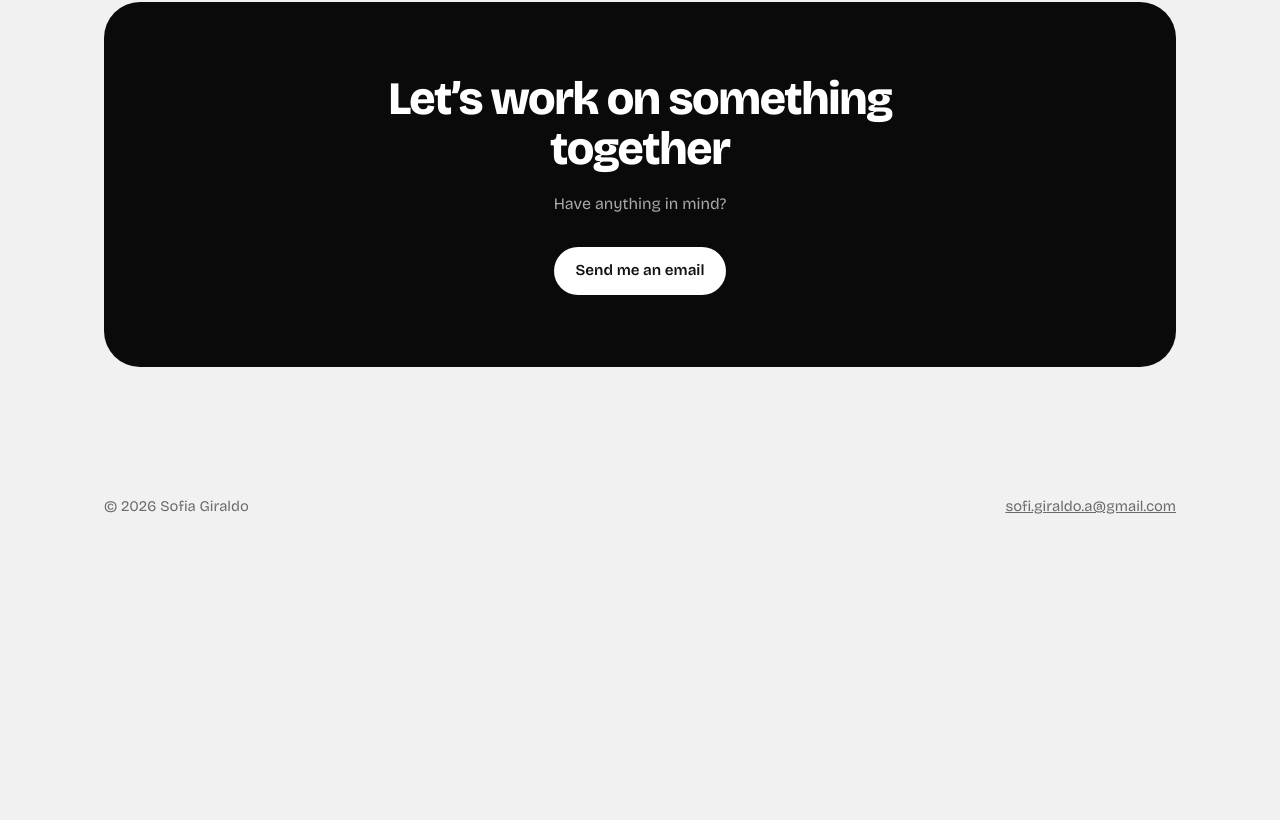
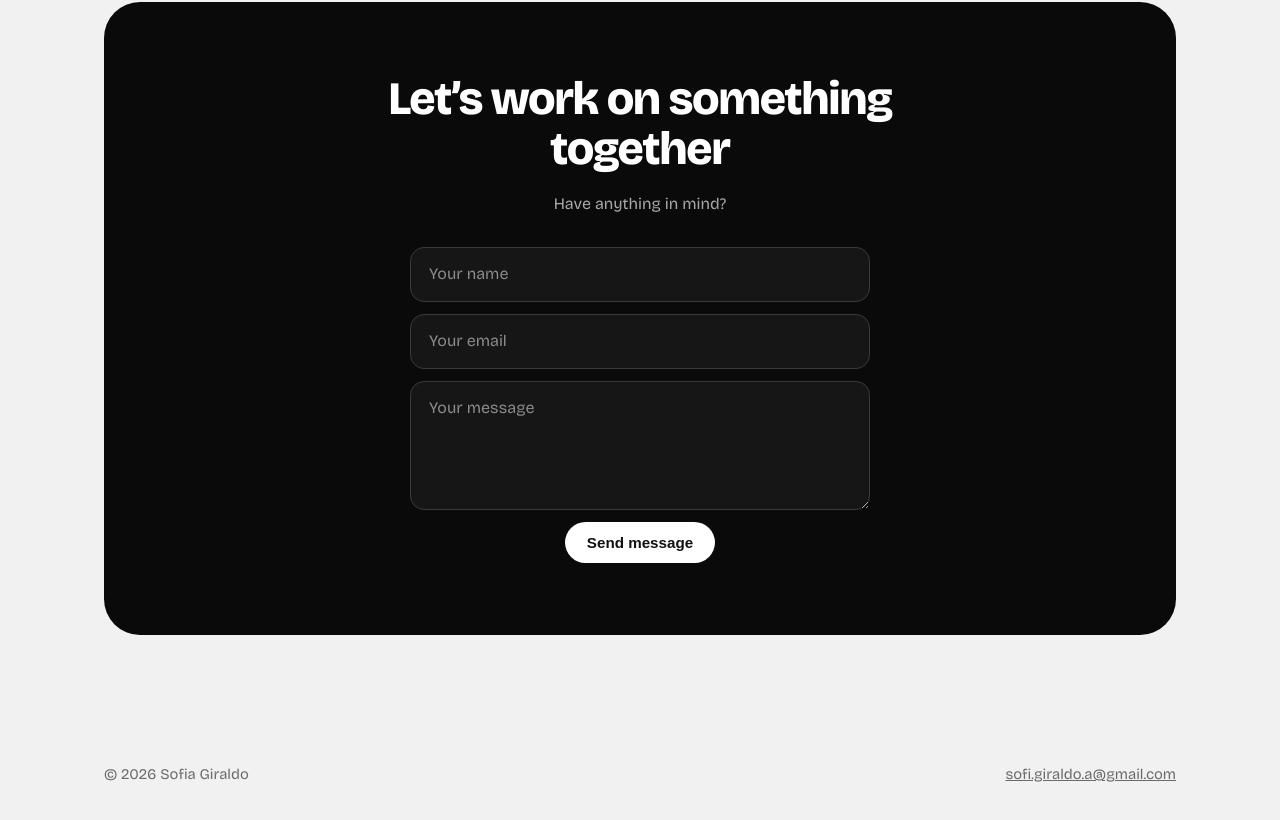
Before and after one commit to SofiaGira/Portafolio-Sofia, a plain HTML site: page index.html in a window 1280 px wide. Shown: the part 3150-3970 px from the top of the page. Before the commit the page ends 3716 px from the top, so only its background shows below. Drawn offline with nearby package versions, Linux system fonts and the light colour scheme.

Commit message:
working contact me button

```diff
--- a/index.html
+++ b/index.html
@@ -258,11 +258,23 @@ footer .wrap{display:flex;justify-content:space-between;flex-wrap:wrap;gap:12px}
       <div class="cta">
         <h2>Let’s work on something together</h2>
         <p>Have anything in mind?</p>
-        <a class="btn light" href="mailto:sofi.giraldo.a@gmail.com">Send me an email</a>
+        <form class="form" action="https://formspree.io/f/mvkaanwz" method="POST">
+  <input type="text" name="name" placeholder="Your name" aria-label="Your name" required>
+  <input type="email" name="email" placeholder="Your email" aria-label="Your email" required>
+  <textarea name="message" rows="4" placeholder="Your message" aria-label="Your message" required></textarea>
+  <button class="btn light" type="submit">Send message</button>
+</form>
       </div>
     </div>
   </section>
 </main>
+
+<style>
+  .form{max-width:460px;margin:0 auto;display:grid;gap:12px;text-align:left}
+.form input,.form textarea{font:inherit;width:100%;padding:14px 18px;border-radius:14px;border:1px solid #3a3a3a;background:#161616;color:#fff}
+.form input::placeholder,.form textarea::placeholder{color:#8a8a8a}
+.form button{justify-self:center}
+</style>
 
 <footer>
   <div class="wrap">
```
